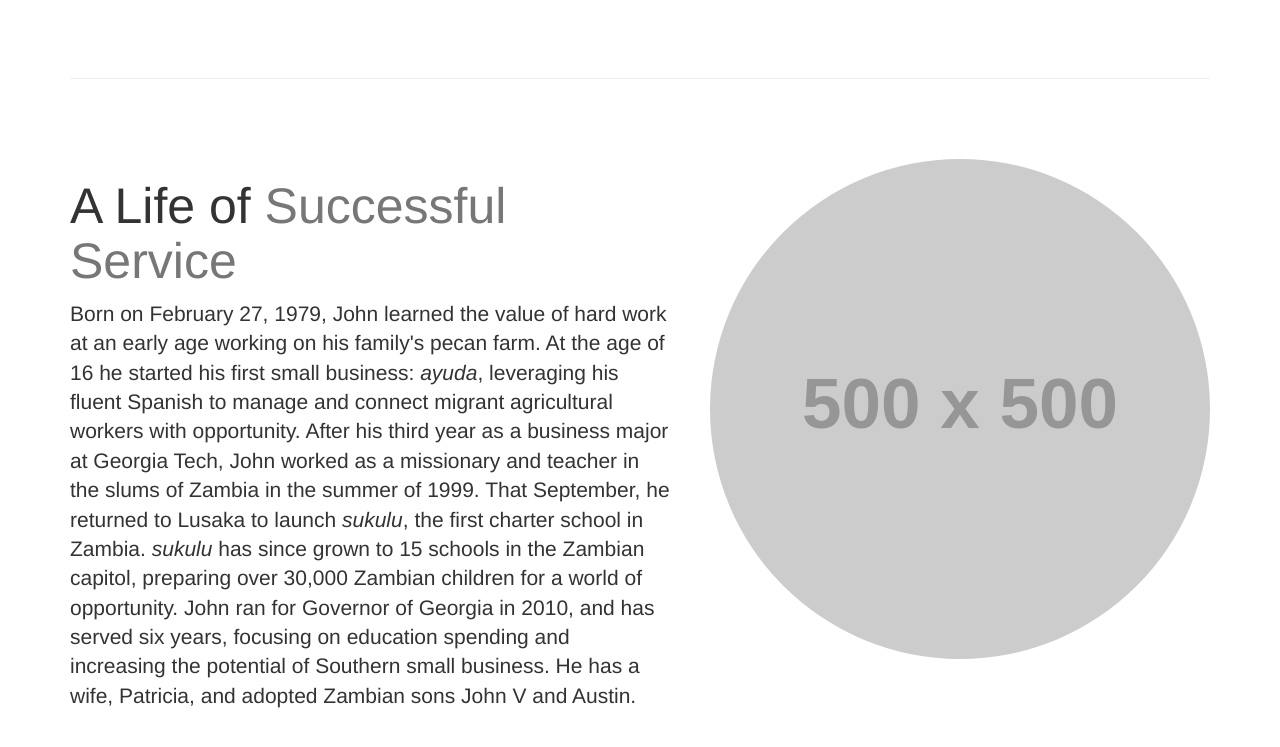
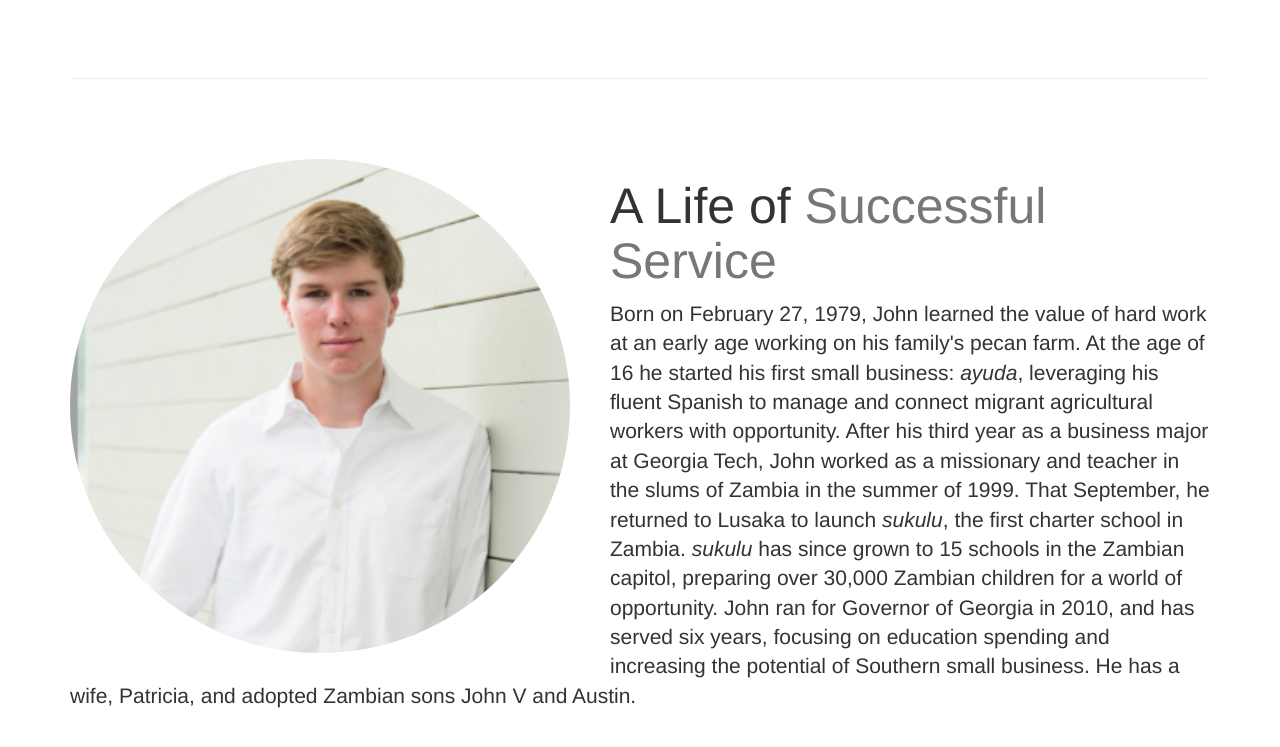
Before and after one commit to jo-hnkennedy/campaign, a plain HTML site: page index.html in a window 1280 px wide. Shown: the part 635-1382 px from the top of the page. Drawn offline with Linux system fonts and the light colour scheme; placeholder pictures from the web are drawn by us.

Commit message:
Update index.html

```diff
--- a/index.html
+++ b/index.html
@@ -84,7 +84,7 @@
 
         <!-- First Featurette -->
         <div class="featurette" id="about">
-            <img class="featurette-image img-circle img-responsive pull-right" src="http://placehold.it/500x500">
+            <img class="featurette-image img-circle img-responsive pull-left" src="headshot.png" height="500px" width="500px">
             <h2 class="featurette-heading">A Life of
                 <span class="text-muted">Successful Service</span>
             </h2>
```
